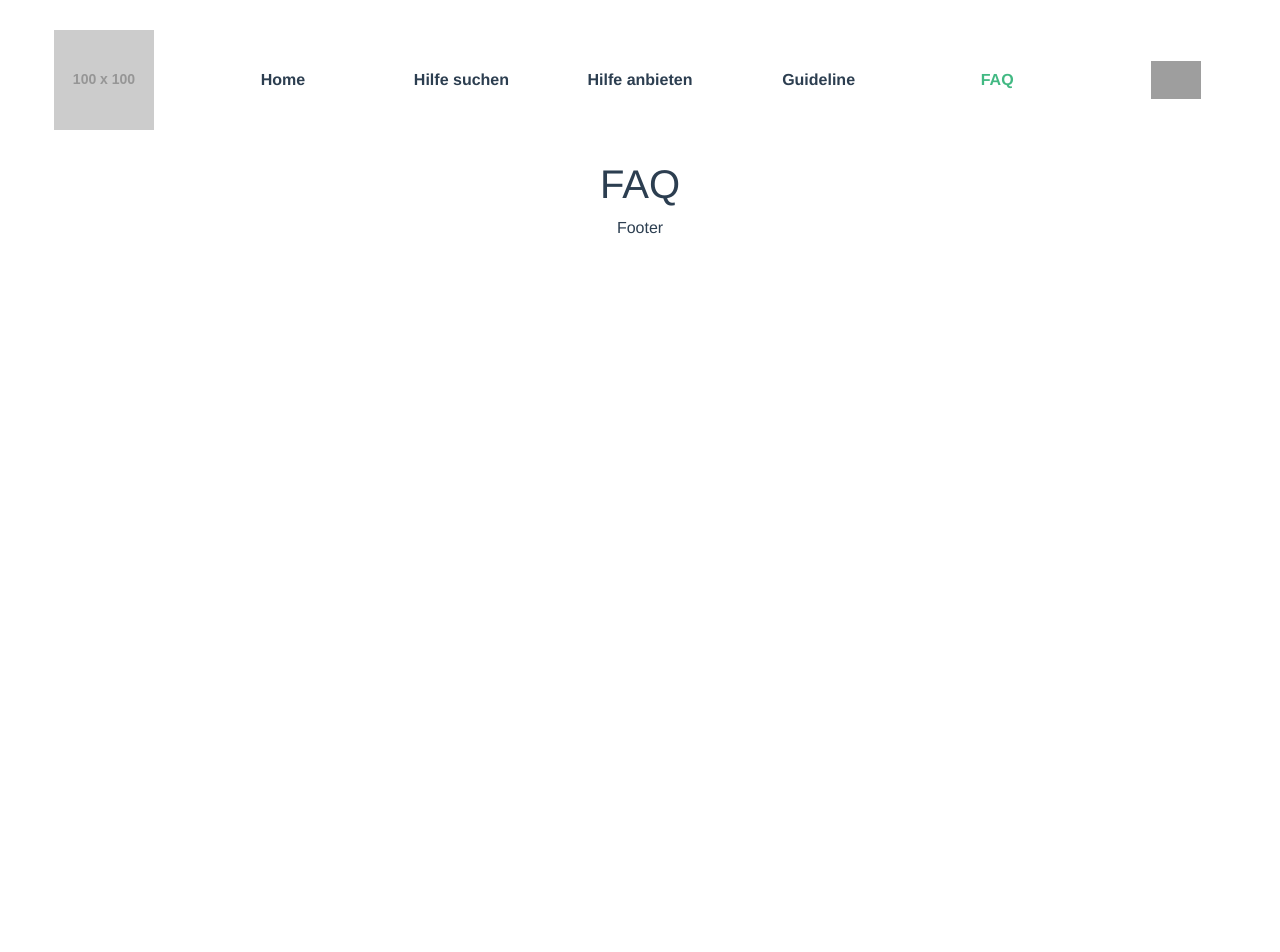
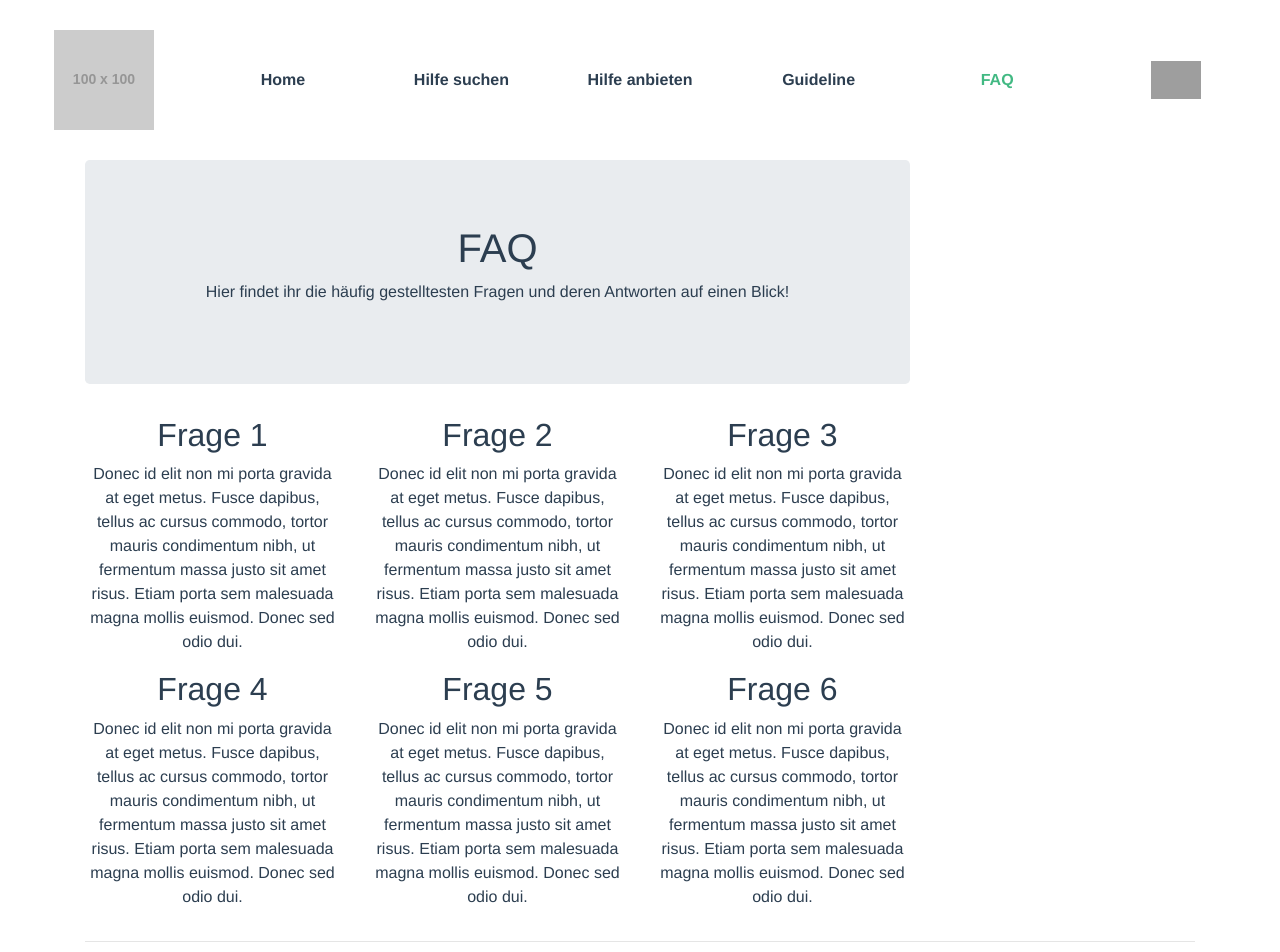
Before and after one commit to PetHelp/PetHelp, a Vue app in the folder frontend/: page /faq in a window 1280 px wide. Shown: the top 952 px of the page. Before the commit the page ends 800 px from the top, so only its background shows below. Built offline with nearby package versions, Linux system fonts and the light colour scheme; grey boxes are pictures that could not be loaded.

Commit message:
FAQ hinzugefügt

```diff
--- a/frontend/src/views/Faq.vue
+++ b/frontend/src/views/Faq.vue
@@ -1,5 +1,49 @@
 <template>
   <div class="about">
-    <h1>FAQ</h1>
+    <div class="container">
+
+      <div class="row row-offcanvas row-offcanvas-right">
+
+        <div class="col-xs-12 col-sm-9">
+          <div class="jumbotron">
+            <h1>FAQ</h1>
+            <p>Hier findet ihr die häufig gestelltesten Fragen und deren Antworten auf einen Blick!</p>
+          </div>
+          <div class="row">
+            <div class="col-xs-6 col-lg-4">
+              <h2>Frage 1</h2>
+              <p>Donec id elit non mi porta gravida at eget metus. Fusce dapibus, tellus ac cursus commodo, tortor mauris condimentum nibh, ut fermentum massa justo sit amet risus. Etiam porta sem malesuada magna mollis euismod. Donec sed odio dui. </p>
+            </div><!--/.col-xs-6.col-lg-4-->
+            <div class="col-xs-6 col-lg-4">
+              <h2>Frage 2</h2>
+              <p>Donec id elit non mi porta gravida at eget metus. Fusce dapibus, tellus ac cursus commodo, tortor mauris condimentum nibh, ut fermentum massa justo sit amet risus. Etiam porta sem malesuada magna mollis euismod. Donec sed odio dui. </p>
+            </div><!--/.col-xs-6.col-lg-4-->
+            <div class="col-xs-6 col-lg-4">
+              <h2>Frage 3</h2>
+              <p>Donec id elit non mi porta gravida at eget metus. Fusce dapibus, tellus ac cursus commodo, tortor mauris condimentum nibh, ut fermentum massa justo sit amet risus. Etiam porta sem malesuada magna mollis euismod. Donec sed odio dui. </p>
+            </div><!--/.col-xs-6.col-lg-4-->
+            <div class="col-xs-6 col-lg-4">
+              <h2>Frage 4</h2>
+              <p>Donec id elit non mi porta gravida at eget metus. Fusce dapibus, tellus ac cursus commodo, tortor mauris condimentum nibh, ut fermentum massa justo sit amet risus. Etiam porta sem malesuada magna mollis euismod. Donec sed odio dui. </p>
+            </div><!--/.col-xs-6.col-lg-4-->
+            <div class="col-xs-6 col-lg-4">
+              <h2>Frage 5</h2>
+              <p>Donec id elit non mi porta gravida at eget metus. Fusce dapibus, tellus ac cursus commodo, tortor mauris condimentum nibh, ut fermentum massa justo sit amet risus. Etiam porta sem malesuada magna mollis euismod. Donec sed odio dui. </p>
+            </div><!--/.col-xs-6.col-lg-4-->
+            <div class="col-xs-6 col-lg-4">
+              <h2>Frage 6</h2>
+              <p>Donec id elit non mi porta gravida at eget metus. Fusce dapibus, tellus ac cursus commodo, tortor mauris condimentum nibh, ut fermentum massa justo sit amet risus. Etiam porta sem malesuada magna mollis euismod. Donec sed odio dui. </p>
+            </div><!--/.col-xs-6.col-lg-4-->
+          </div><!--/row-->
+        </div><!--/.col-xs-12.col-sm-9-->
+
+      </div><!--/row-->
+      <hr>
+
+      <footer>
+        <p>&copy; Firma 2014</p>
+      </footer>
+
+    </div><!--/.container-->
   </div>
 </template>
```
